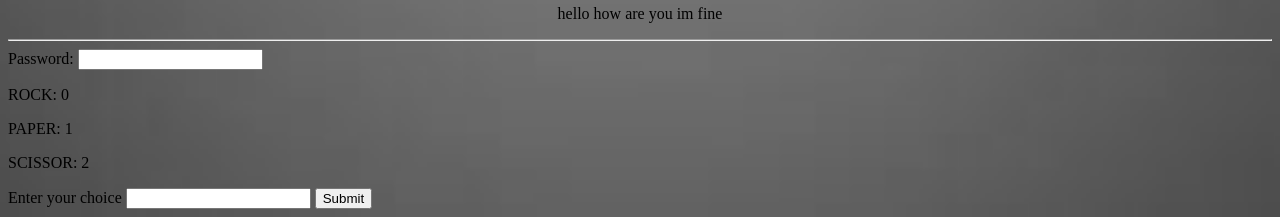
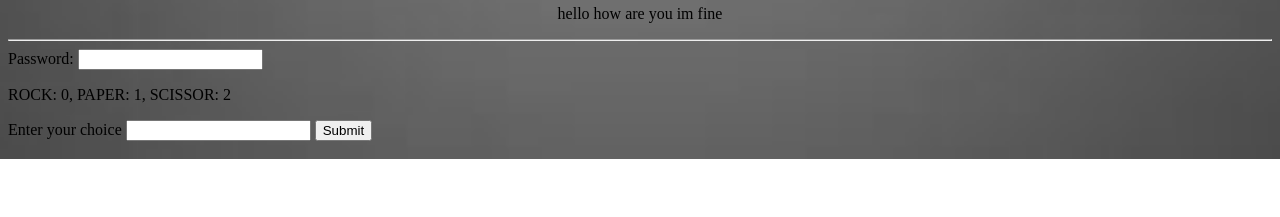
Before and after one commit to nutthagorn15554-netizen/game-assign-camp, a plain HTML site: page index.html in a window 1280 px wide. Shown: the part 955-1172 px from the top of the page. After the commit the page ends 1114 px from the top, so only its background shows below. Drawn offline with Linux system fonts and the light colour scheme.

Commit message:
<MESSAGE>

```diff
--- a/index.html
+++ b/index.html
@@ -44,12 +44,11 @@
         <input type="text" name="pwd" class="focus-text">
     </div>
 
-    <p>ROCK: 0</p>
-    <p>PAPER: 1</p>
-    <p>SCISSOR: 2</p>
+    <p>ROCK: 0, PAPER: 1, SCISSOR: 2</p>
     <label for="user-input">Enter your choice</label>
     <input type="text" name="user-input">
     <button onclick="PlayGame()">Submit</button>
+    <h3></h3>
 
     <script src="index.js"></script>
 </body>
```
